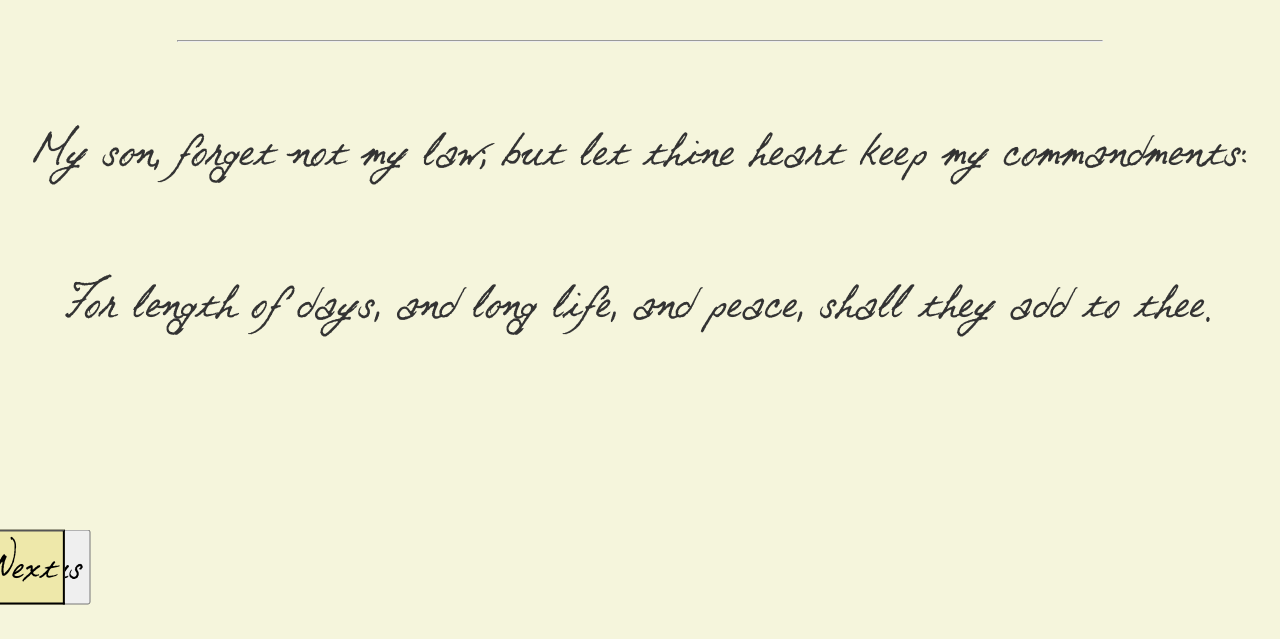
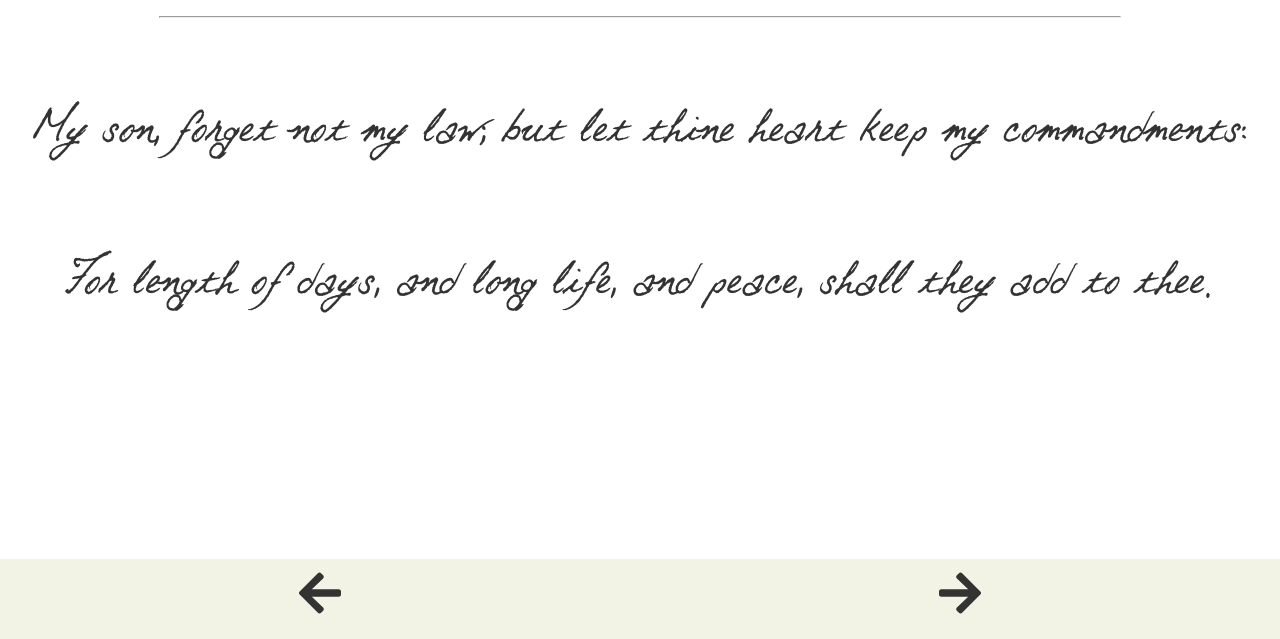
Before and after one commit to mikhael28/dead-sea-proverbs-hackathon, a plain HTML site: page dist/index.html in a window 1280 px wide. Shown: the part 161-800 px from the top of the page. Drawn offline with Linux system fonts and the light colour scheme.

Commit message:
Buttons replaced with icons

```diff
--- a/dist/index.html
+++ b/dist/index.html
@@ -6,6 +6,10 @@
     <link rel="stylesheet" type="text/css" href="./styles.css">
     <script src="./proverbs.js" type="application/javascript"></script>
     <script src="./app.js" type="application/javascript"></script>
+    <script
+      src="https://use.fontawesome.com/releases/v5.15.2/js/all.js"
+      data-auto-a11y="true"
+    ></script>
 </head>
 
 
@@ -25,14 +29,10 @@
     </section>
 
     <div class="bottom-nav">
-
-        <button type="button" class="left button-text" onclick="renderPrev()">
-
-                Previous
-            </button>
-        <button type="button" class="right button-text" onclick="renderNext()">
-            Next
-    </button>
+        <div class="flex-buttons">
+            <i class="fas fa-arrow-left" style="font-size: 48px; cursor: pointer;" onclick="renderPrev()"></i>
+            <i class="fas fa-arrow-right" style="font-size: 48px; cursor: pointer;" onclick="renderNext()"></i>
+        </div>
     </div>
 
     <script>
--- a/dist/styles.css
+++ b/dist/styles.css
@@ -24,9 +24,9 @@ html * {
 
 body {
   text-align: center;
-  background: #f5f5dc;
+  background: white;
   color: #333333;
-  padding: 1rem;
+  margin: 0px;
 }
 
 body #bookmark {
@@ -65,32 +65,16 @@ p {
   /*display: none;*/
 }
 
-/* @TODO: Add font */
 .bottom-nav {
-  display: flex;
-  justify-content: space-between;
   position: fixed;
   bottom: 0;
   height: 10vh;
+  width: 100%;
+  background-color: #f3f3e5;
 }
 
-.right {
-  /* right: 0; */
-  background-color: palegoldenrod;
-  /* width: 50%; */
-  text-align: center;
+.flex-buttons {
+  display: flex;
+  justify-content: space-around;
+  margin-top: 10px;
 }
-
-.left {
-  /* left: 0; */
-  /* width: 50%; */
-}
-
-.button-text {
-  font-size: 4rem;
-  position: absolute;
-  top: 10%;
-  left: 50%;
-  transform: translate(-50%, -50%);
-  text-align: center;
-}
```
